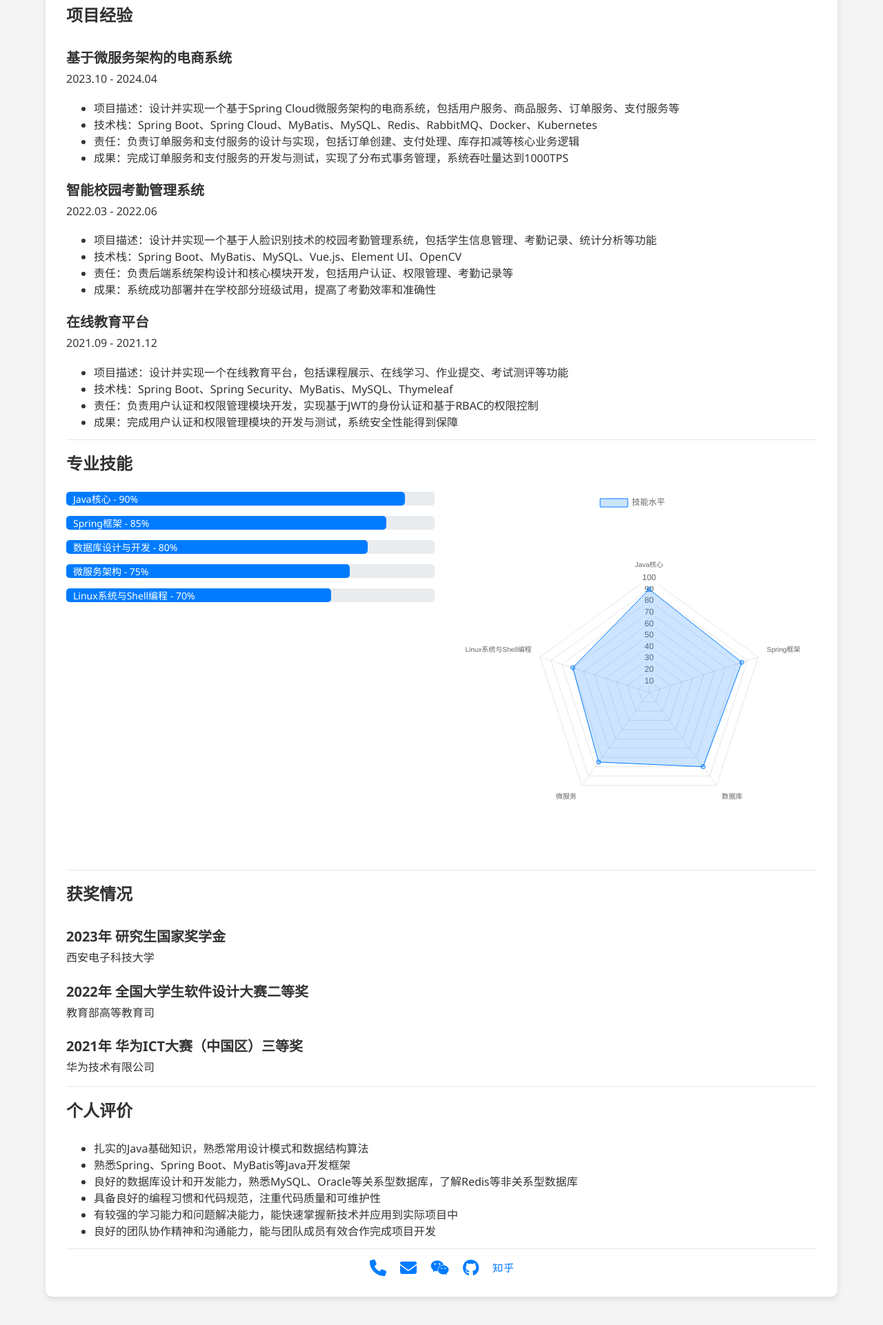
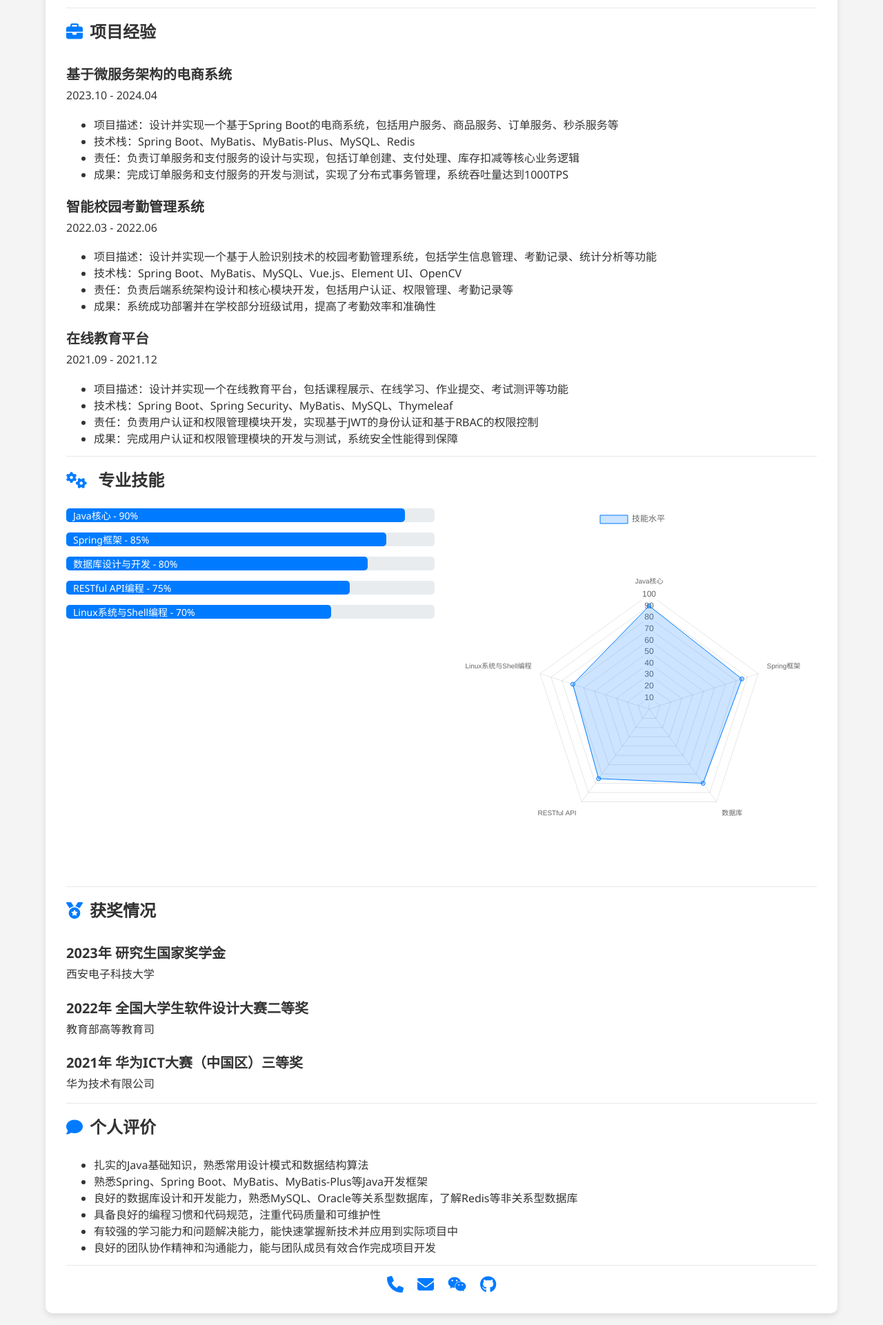
Before and after one commit to jinghao-666/jinghao-666.github.io, a plain HTML site: page index.html in a window 1280 px wide. Shown: the part 739-2660 px from the top of the page at 69% size. Drawn offline with nearby package versions, Linux system fonts and the light colour scheme.

Commit message:
modified:   index.html

```diff
--- a/index.html
+++ b/index.html
@@ -2,6 +2,8 @@
     <meta charset="UTF-8">
     <meta name="viewport" content="width=device-width, initial-scale=1.0">
     <title>景豪 - 个人简历</title>
+    <!-- 引入字体图标 -->
+    <link rel="icon" href="https://img.icons8.com/?size=100&id=ofENXNKVnDtV&format=png&color=000000" type="image/png">
     <link rel="stylesheet" href="./css/style.css">
     <link href="https://fonts.googleapis.com/css2?family=Dancing+Script&amp;display=swap" rel="stylesheet">
     <script src="https://cdn.jsdelivr.net/npm/chart.js"></script>
@@ -17,23 +19,28 @@
                 <div class="position">Java后端开发工程师</div>
                 <div class="contact">
                     <a href="tel:13812345678"><i class="fa-solid fa-phone"></i> 电话: 19929284001</a>
-                    <a href="mailto:liming@mail.xidian.edu.cn"><i class="fa-solid fa-envelope"></i> 邮箱: jinghao2014@qq.com</a>
+                    <a href="mailTo:jinghao2014@qq.com"><i class="fa-solid fa-envelope"></i> 邮箱: jinghao2014@qq.com</a>
                     <a href="#"><i class="fa-brands fa-weixin"></i> 微信: jh-123456666</a>
-                    <a href="https://github.com/liming"><i class="fa-brands fa-github"></i> GitHub: liming</a>
+                    <a href="https://github.com/jinghao-666"><i class="fa-brands fa-github"></i> GitHub: jinghao-666</a>
                 </div>
             </div>
         </div>
         <div class="intro fade-in">
-            <p>我是景豪，毕业于西安电子科技大学，生物医学工程学位。在校期间，专注于Java后端技术栈的学习与实践，参与课题组多个项目开发。熟悉Spring Boot3、SSM等框架，具备良好的数据库设计与开发能力。善于分析和解决问题，有较强的学习能力和团队协作精神，期待加入贵公司，为企业发展贡献力量。</p>
+            <p>
+            我是景豪，毕业于西安电子科技大学，生物医学工程学位。
+            在校期间，专注于Java后端技术栈的学习与实践，参与课题组多个项目开发。熟悉Spring Boot3、SSM等框架，具备良好的数据库设计与开发能力。
+            善于分析和解决问题，有较强的学习能力和团队协作精神，期待加入贵公司，为企业发展贡献力量。
+            </p>
         </div>
         <div class="section fade-in">
-            <h2>教育背景</h2>
+            <h2><i class="fa-solid fa-school" style="color: var(--link-color); margin-right: 10px;"></i>教育背景</h2>
             <div class="timeline-item">
                 <h3>西安电子科技大学 - 生物医学工程 - 硕士</h3>
                 <p>2023 - 2026</p>
                 <ul>
                     <li>主修课程：模式识别、算法设计与分析、Java编程、数据库原理与应用等</li>
-                    <li>研究方向：分布式系统与云计算，参与"基于容器化技术的分布式应用部署平台"校级科研项目</li>
+                    <li>研究方向：脑电信号的计算与分析；基于Java的脑电信号分析系统设计与实现</li>
+                    <li>参与"基于容器化技术的分布式应用部署平台"校级科研项目</li>
                     <li>获得研究生国家奖学金、优秀研究生干部称号</li>
                 </ul>
             </div>
@@ -48,13 +55,13 @@
             </div>
         </div>
         <div class="section fade-in">
-            <h2>项目经验</h2>
+            <h2><i class="fa-solid fa-briefcase" style="color: var(--link-color); margin-right: 10px;"></i>项目经验</h2>
             <div class="timeline-item">
                 <h3>基于微服务架构的电商系统</h3>
                 <p>2023.10 - 2024.04</p>
                 <ul>
-                    <li>项目描述：设计并实现一个基于Spring Cloud微服务架构的电商系统，包括用户服务、商品服务、订单服务、支付服务等</li>
-                    <li>技术栈：Spring Boot、Spring Cloud、MyBatis、MySQL、Redis、RabbitMQ、Docker、Kubernetes</li>
+                    <li>项目描述：设计并实现一个基于Spring Boot的电商系统，包括用户服务、商品服务、订单服务、秒杀服务等</li>
+                    <li>技术栈：Spring Boot、MyBatis、MyBatis-Plus、MySQL、Redis</li>
                     <li>责任：负责订单服务和支付服务的设计与实现，包括订单创建、支付处理、库存扣减等核心业务逻辑</li>
                     <li>成果：完成订单服务和支付服务的开发与测试，实现了分布式事务管理，系统吞吐量达到1000TPS</li>
                 </ul>
@@ -81,7 +88,7 @@
             </div>
         </div>
         <div class="section fade-in">
-            <h2>专业技能</h2>
+            <h2><i class="fa fa-cogs" style="color: var(--link-color); margin-right: 10px;"></i> 专业技能</h2>
             <div class="skills-container">
                 <div class="progress-container">
                     <div class="progress-bar">
@@ -94,7 +101,7 @@
                         <div class="progress" style="width: 80%;">数据库设计与开发 - 80%</div>
                     </div>
                     <div class="progress-bar">
-                        <div class="progress" style="width: 75%;">微服务架构 - 75%</div>
+                        <div class="progress" style="width: 75%;">RESTful API编程 - 75%</div>
                     </div>
                     <div class="progress-bar">
                         <div class="progress" style="width: 70%;">Linux系统与Shell编程 - 70%</div>
@@ -109,7 +116,7 @@
                 const myRadarChart = new Chart(ctx, {
                     type: 'radar',
                     data: {
-                        labels: ['Java核心', 'Spring框架', '数据库', '微服务', 'Linux系统与Shell编程'],
+                        labels: ['Java核心', 'Spring框架', '数据库', 'RESTful API', 'Linux系统与Shell编程'],
                         datasets: [{
                             label: '技能水平',
                             data: [90, 85, 80, 75, 70],
@@ -130,7 +137,7 @@
             </script>
         </div>
         <div class="section fade-in">
-            <h2>获奖情况</h2>
+            <h2><i class="fa-solid fa-medal" style="color: var(--link-color); margin-right: 10px;"></i>获奖情况</h2>
             <div class="timeline-item">
                 <h3>2023年 研究生国家奖学金</h3>
                 <p>西安电子科技大学</p>
@@ -145,10 +152,10 @@
             </div>
         </div>
         <div class="section fade-in">
-            <h2>个人评价</h2>
+            <h2><i class="fa-solid fa-comment" style="color: var(--link-color); margin-right: 10px;"></i>个人评价</h2>
             <ul>
                 <li>扎实的Java基础知识，熟悉常用设计模式和数据结构算法</li>
-                <li>熟悉Spring、Spring Boot、MyBatis等Java开发框架</li>
+                <li>熟悉Spring、Spring Boot、MyBatis、MyBatis-Plus等Java开发框架</li>
                 <li>良好的数据库设计和开发能力，熟悉MySQL、Oracle等关系型数据库，了解Redis等非关系型数据库</li>
                 <li>具备良好的编程习惯和代码规范，注重代码质量和可维护性</li>
                 <li>有较强的学习能力和问题解决能力，能快速掌握新技术并应用到实际项目中</li>
@@ -157,10 +164,9 @@
         </div>
         <div class="footer-contact">
             <a href="tel:19929284001"><i class="fa-solid fa-phone"></i></a>
-            <a href="mailto:liming@mail.xidian.edu.cn"><i class="fa-solid fa-envelope"></i></a>
+            <a href="mailTo:jinghao2014@qq.com"><i class="fa-solid fa-envelope"></i></a>
             <a href="#"><i class="fa-brands fa-weixin"></i></a>
-            <a href="https://github.com/liming"><i class="fa-brands fa-github"></i></a>
-            <a href="https://www.zhihu.com/people/liming"><i class="fa-brands fa-zhihu"></i></a>
+            <a href="https://github.com/jinghao-666"><i class="fa-brands fa-github"></i></a>
         </div>
     </div>
     <script src="./js/script.js"></script>
```
